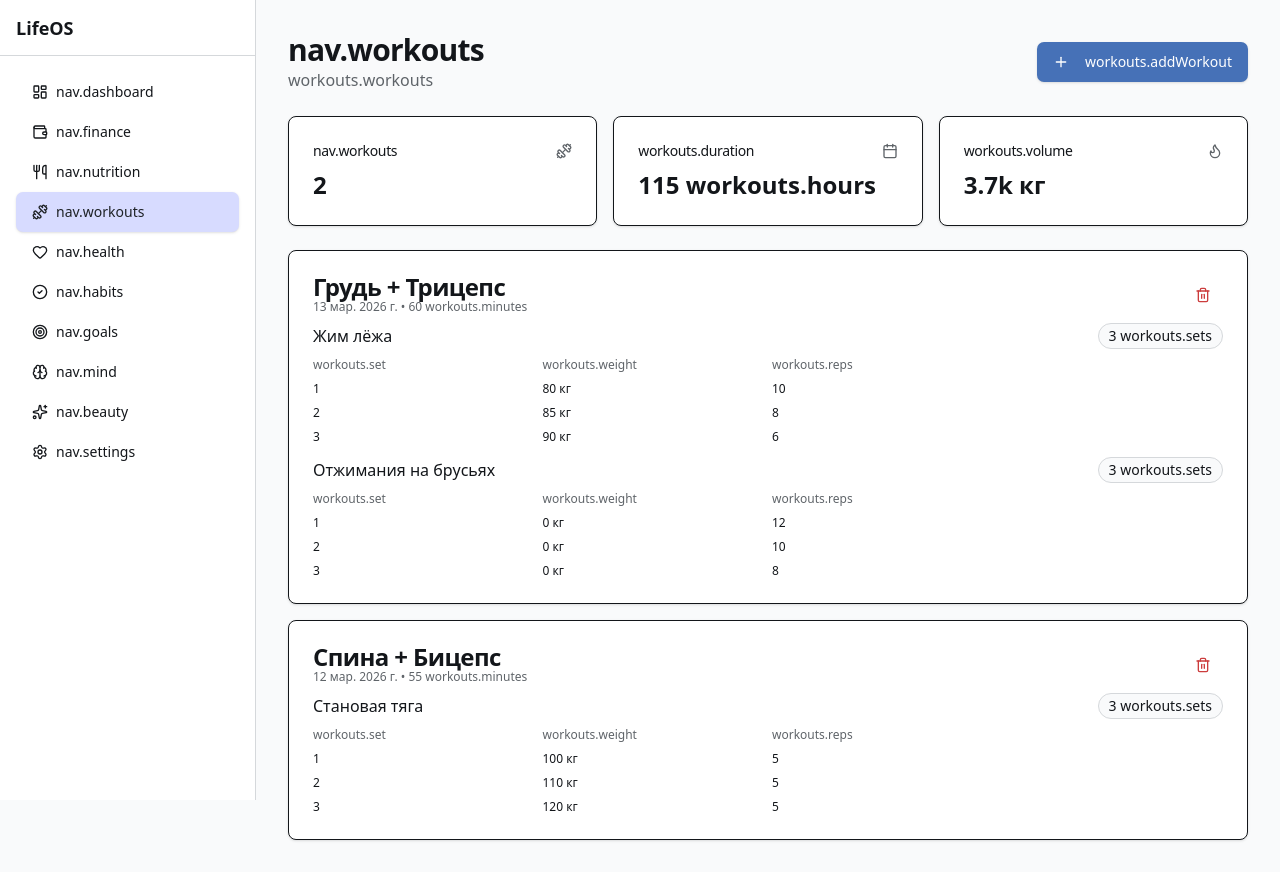
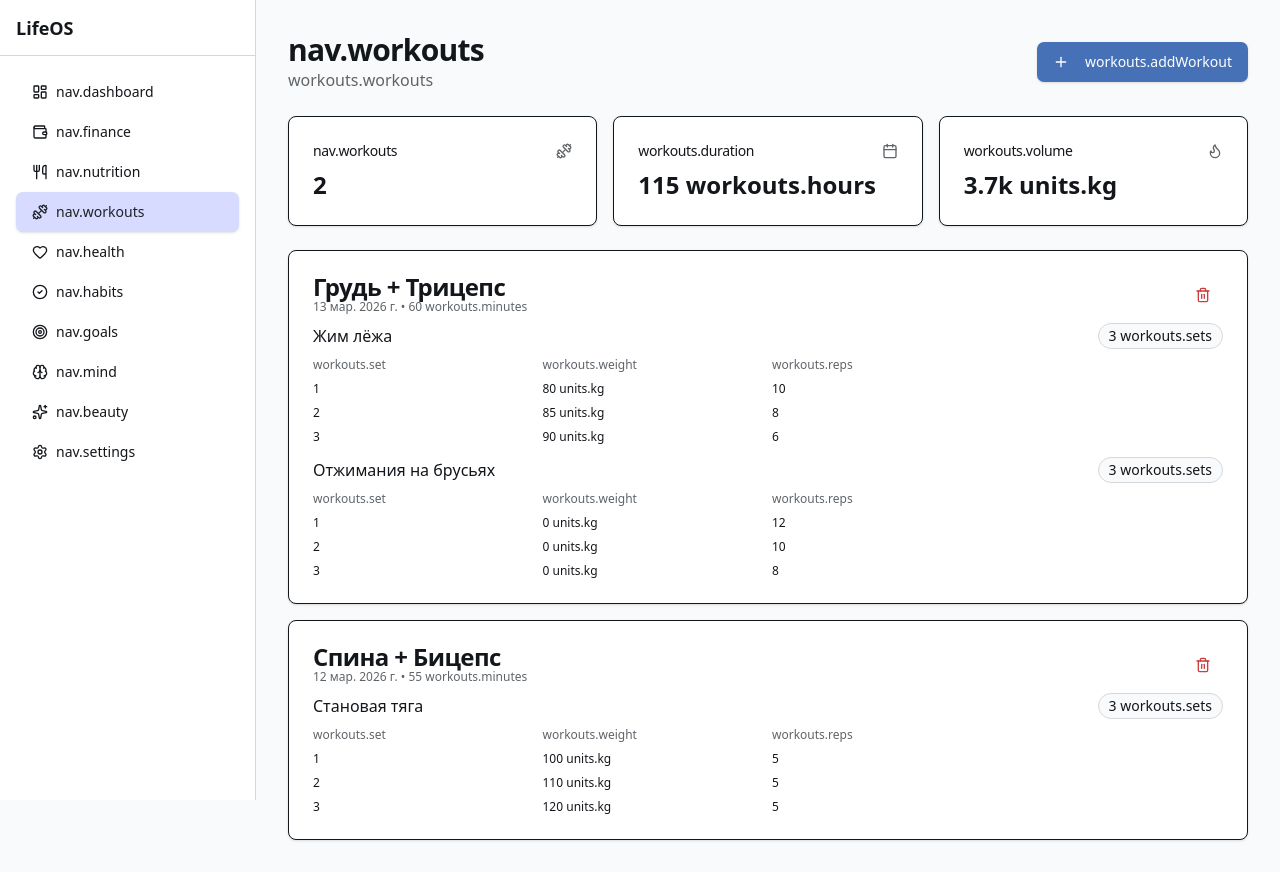
Before and after one commit to bairrrich/13.03.25_LifeOS, a Next.js app: page /workouts in a window 1280 px wide. Built offline with nearby package versions, Linux system fonts and the light colour scheme; what i18next-resources-to-backend would draw is missing.

Commit message:
fix: i18n localization for Workouts page

```diff
--- a/src/app/workouts/page.tsx
+++ b/src/app/workouts/page.tsx
@@ -163,7 +163,7 @@ export default function WorkoutsPage() {
               <Flame className="h-4 w-4 text-muted-foreground" />
             </CardHeader>
             <CardContent>
-              <div className="text-2xl font-bold">{(totalVolume / 1000).toFixed(1)}k кг</div>
+              <div className="text-2xl font-bold">{(totalVolume / 1000).toFixed(1)}k {t('units.kg')}</div>
             </CardContent>
           </Card>
         </div>
@@ -213,7 +213,7 @@ export default function WorkoutsPage() {
                             {exercise.sets.map((set, setIndex) => (
                               <React.Fragment key={setIndex}>
                                 <div>{setIndex + 1}</div>
-                                <div>{set.weight} кг</div>
+                                <div>{set.weight} {t('units.kg')}</div>
                                 <div>{set.reps}</div>
                                 <div></div>
                               </React.Fragment>
```
